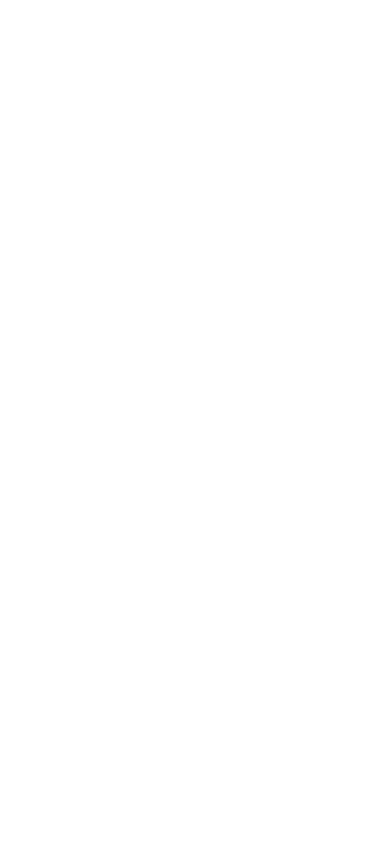
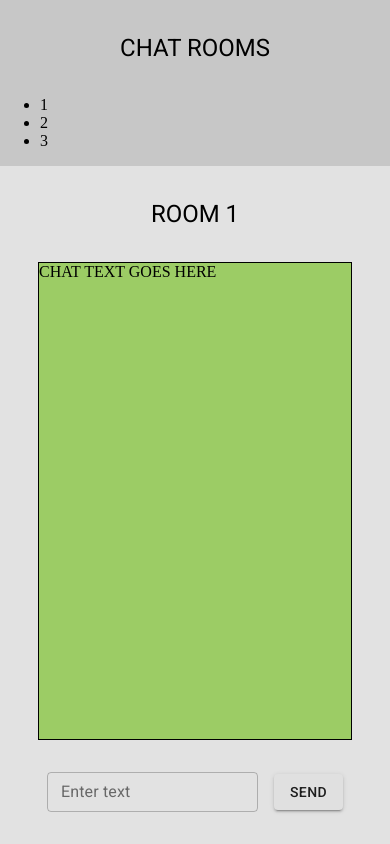
Before and after one commit to lisapaajarvi/wheekchat, a React (Create React App) app: page /chat in a window 390 px wide. Built offline with nearby package versions, Linux system fonts and the light colour scheme.

Commit message:
layout and media queries

```diff
--- /dev/null
+++ b/src/components/ChatConnected.jsx
@@ -0,0 +1,26 @@
+import React from 'react';
+import '../css/chatconnected.css';
+import { Typography, TextField, Button } from '@material-ui/core';
+
+function ChatConnected() {
+    return (
+        <div className="connectedStyle">
+            <div style={{display: 'flex', justifyContent: 'center', alignItems: 'center', margin: '2rem'}}>
+                <Typography variant="h5">
+                    ROOM {1}
+                </Typography>
+            </div>
+
+            <div style={{width: '80%', height: '80%', background: '#9ccc65', border: '1px solid black'}}>
+                CHAT TEXT GOES HERE
+            </div>
+
+            <div style={{display: 'flex', justifyContent: 'center', alignItems: 'center', margin: '2rem'}}>
+                <TextField id="sendtext" label="Enter text" value={""} variant="outlined" size="small" />
+                <Button variant="contained" style={{marginLeft: '1rem'}}>Send</Button>
+            </div>
+        </div>
+    )
+}
+
+export default ChatConnected;
--- /dev/null
+++ b/src/components/ChatRooms.jsx
@@ -0,0 +1,24 @@
+import React from 'react';
+import '../css/chatrooms.css';
+import { Typography } from '@material-ui/core';
+
+function ChatRooms() {
+    return (
+        <div className="roomStyle">
+            <div style={{display: 'flex', justifyContent: 'center', alignItems: 'center', margin: '2rem 0rem'}}>
+                <Typography variant="h5">
+                    CHAT ROOMS
+                </Typography>
+            </div>
+
+            <ul>
+                <li>{1}</li>
+                <li>{2}</li>
+                <li>{3}</li>
+            </ul>
+
+        </div>
+    )
+}
+
+export default ChatRooms;
--- a/src/components/MainPage.jsx
+++ b/src/components/MainPage.jsx
@@ -1,10 +1,19 @@
 import React from 'react';
+import ChatRooms from './ChatRooms';
+import ChatConnected from './ChatConnected';
+import '../css/mainpage.css';
 
 function MainPage() {
     return (
-        <>
-        </>
+        <div className="mainStyle">
+            <ChatRooms />
+            <ChatConnected />
+        </div>
     )
 }
 
+// const mainStyle = {
+//     display: 'flex'
+// }
+
 export default MainPage;
--- a/src/components/StartPage.jsx
+++ b/src/components/StartPage.jsx
@@ -23,5 +23,4 @@
     )
 }
 
-
 export default StartPage;
--- /dev/null
+++ b/src/css/chatconnected.css
@@ -0,0 +1,19 @@
+.connectedStyle {
+    background: #e2e2e2;
+    display: flex;
+    justify-content: center;
+    align-items: center;
+    flex-direction: column;
+    height: 100vh;
+}
+
+@media (min-width: 1px) {
+    .connectedStyle {
+        width: 100%;
+    }
+}
+@media (min-width: 768px) {
+    .connectedStyle {
+        width: 75%;
+    }
+}
--- /dev/null
+++ b/src/css/chatrooms.css
@@ -0,0 +1,14 @@
+.roomStyle {
+    background: #c7c7c7;
+}
+
+@media (min-width: 1px) {
+    .roomStyle {
+        width: 100%;
+    }
+}
+@media (min-width: 768px) {
+    .roomStyle {
+        width: 25%;
+    }
+}
--- /dev/null
+++ b/src/css/mainpage.css
@@ -0,0 +1,15 @@
+.mainStyle {
+    display: flex;
+}
+
+@media (min-width: 1px) {
+    .mainStyle {
+        flex-direction: column;
+    }
+}
+
+@media (min-width: 768px) {
+    .mainStyle {
+        flex-direction: row;
+    }
+}
```
